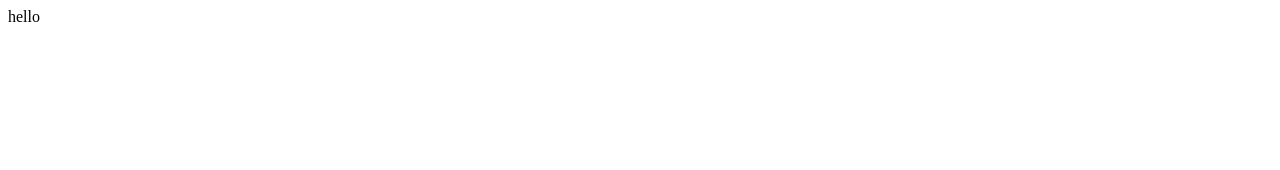
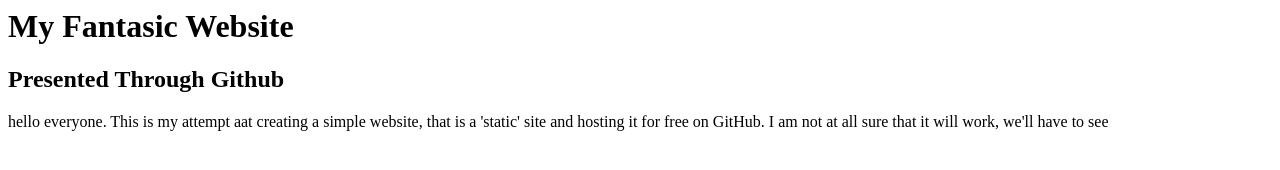
Before and after one commit to Duncanshepherd/HNDDemo, a plain HTML site: page index.html in a window 1280 px wide. Drawn offline with Linux system fonts and the light colour scheme.

Commit message:
Update index.html

```diff
--- a/index.html
+++ b/index.html
@@ -1,4 +1,7 @@
 <html>
 <head></head>
-<body> hello</body>
+  <body><h1>My Fantasic Website</h1>
+    <h2>Presented Through Github</h2>
+    <p1>hello everyone. This is my attempt aat creating a simple website, that is a 'static' site and hosting it for free on GitHub.</p1>
+    <p2>I am not at all sure that it will work, we'll have to see</p2></body>
 </html>
```
